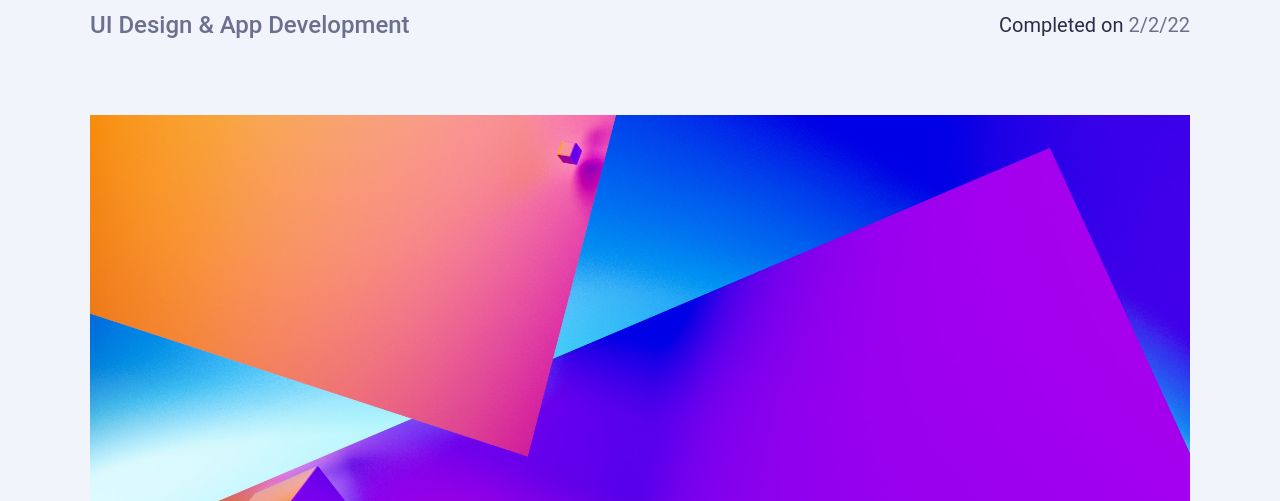
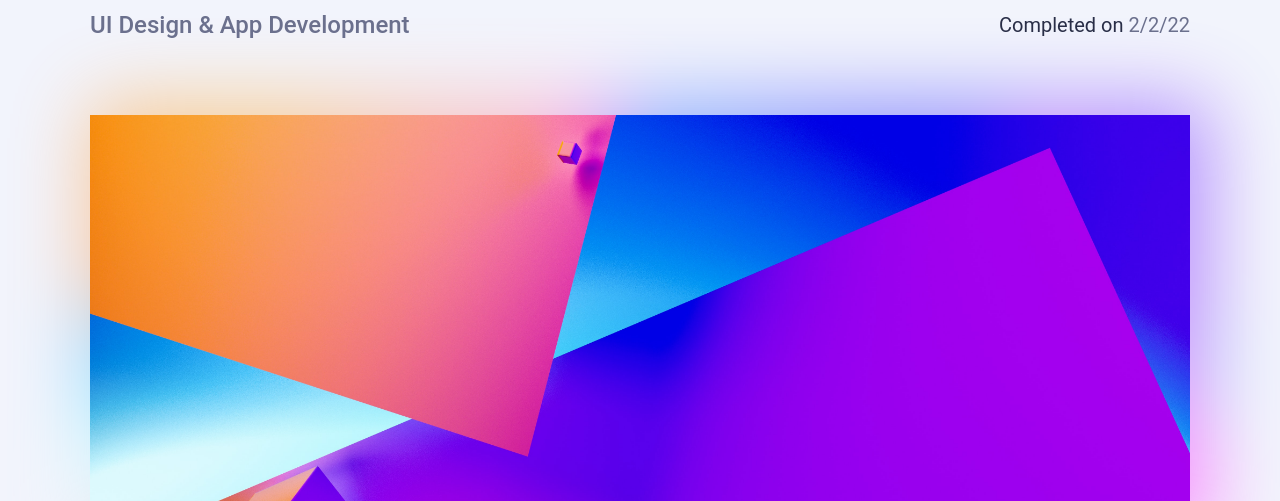
Before and after one commit to bertablancpastor/mid-term-project, a plain HTML site: page recent-projects/recent-projects.html in a window 1280 px wide. Shown: the part 299-800 px from the top of the page. Drawn offline with Linux system fonts and the light colour scheme; no server answers; files whose address does not match are found by name; a web font is replaced by a local one.

Commit message:
last changes

```diff
--- a/contact-us/contact-us.css
+++ b/contact-us/contact-us.css
@@ -52,7 +52,7 @@
   }
 
   .home{
-    color: #0082f3;
+    color: #6b708d;
     text-decoration: none;
   }
 
@@ -73,10 +73,10 @@
   a{
     cursor: pointer;
     text-decoration: none;
-    color: #072AC8;
+    color: #6b708d;
   }
 
-  li:hover{
+  a:hover{
     color: #072AC8;
 }
 
--- a/recent-projects/recent-projects.css
+++ b/recent-projects/recent-projects.css
@@ -216,6 +216,28 @@ p {
     object-fit: cover;
     /* display: inline-block; */
   }
+
+  .imgProjectEfect{
+    position: absolute;
+    margin-top: 180px;
+    right: auto;
+    bottom: auto;
+    z-index: -1;
+    width: 1120px;
+    height: 444px;
+    opacity: 0.4;
+    -webkit-filter: saturate(200%) blur(40px);
+    filter: saturate(200%) blur(40px);
+    -webkit-transform: translate(0px, 0px);
+    -ms-transform: translate(0px, 0px);
+    transform: translate(0px, 0px);
+    -webkit-transition: opacity 200ms ease;
+    transition: opacity 200ms ease;
+    -o-object-fit: cover;
+    object-fit: cover;
+  }
+
+
 
   .projectContent{
     display: flex;
--- a/recent-projects/recent-projects.html
+++ b/recent-projects/recent-projects.html
@@ -47,6 +47,7 @@
         </div>
 
             <img src="../project-assets/projects-section/1.jpg" class="imgProject" alt="1">
+            <img src="../project-assets/projects-section/1.jpg" class="imgProjectEfect" alt="1">
 
         <div class="textProject">
             <p class="textProject">Simplify is lorem ipsum dolor sit amet, consectetur adipiscing elit. Sed feugiat faucibus sem, id vulputate justo ornare non. Nullam et vehicula sem. Pellentesque bibendum massa non nisl posuere cursus. Aliquam ac eros pretium neque consequat facilisis. Ut sit amet justo varius ex ultrices fringilla. Sed vel turpis fringilla ante gravida vestibulum. Etiam a sollicitudin leo. Nunc metus lectus, lacinia ut arcu quis, pretium congue lacus.</p>
--- a/style.css
+++ b/style.css
@@ -84,7 +84,8 @@ CTA Backgrouns Color: #FFC600
 a{
   cursor: pointer;
   text-decoration: none;
-  color: #072AC8;
+  color: #6b708d;
+
 }
 
 
```
